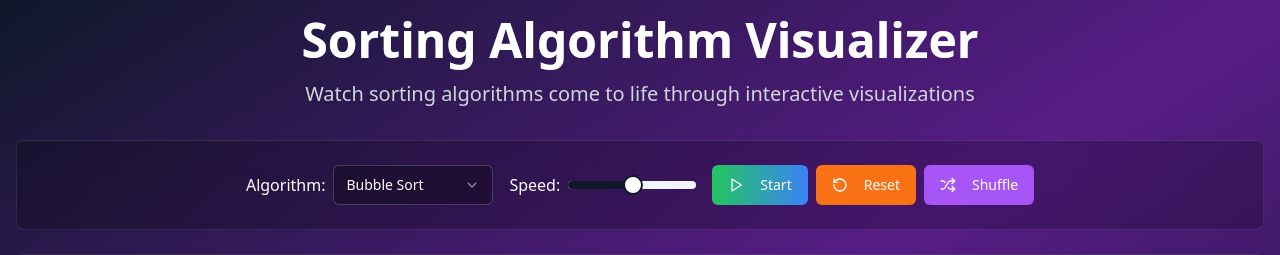
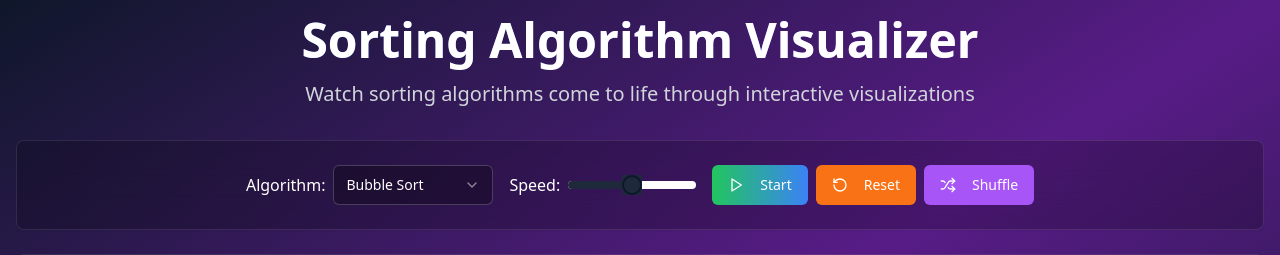
Before and after one commit to addyy15/Sorting-visualizer, a React (Vite) app: page / in a window 1280 px wide. Shown: the top 255 px of the page. Built offline with nearby package versions, Linux system fonts and the light colour scheme.

Commit message:
Fix: Slider thumb color
Change the white color of the speed slider thumb to improve visibility.

```diff
--- a/src/pages/Index.tsx
+++ b/src/pages/Index.tsx
@@ -1,3 +1,4 @@
+
 import React, { useState, useEffect, useRef } from 'react';
 import { Button } from '@/components/ui/button';
 import { Card } from '@/components/ui/card';
@@ -342,12 +343,12 @@ const Index = () => {
               <label className="text-white font-medium">Speed:</label>
               <div className="w-32">
                 <Slider
-                  value={[101 - state.speed]}
-                  onValueChange={([value]) => setState(prev => ({ ...prev, speed: 101 - value }))}
+                  value={[state.speed]}
+                  onValueChange={([value]) => setState(prev => ({ ...prev, speed: value }))}
                   min={1}
                   max={100}
                   step={1}
-                  className="w-full [&_.slider-track]:bg-white [&_.slider-range]:bg-slate-800 [&_.slider-thumb]:bg-slate-800 [&_.slider-thumb]:border-white"
+                  className="w-full [&>span:first-child]:bg-white [&>span>span]:bg-slate-800 [&>span:last-child]:bg-slate-800 [&>span:last-child]:border-white"
                   disabled={state.isPlaying}
                 />
               </div>
```
